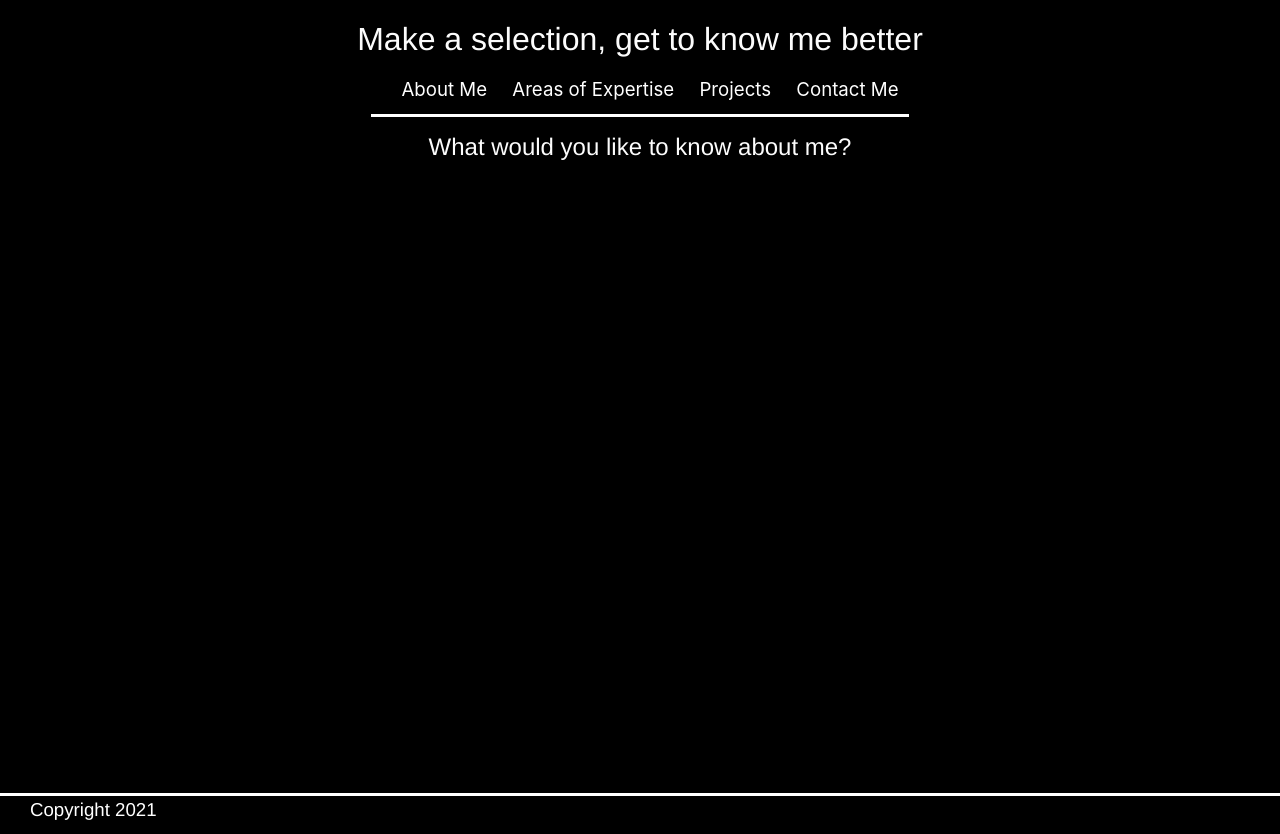
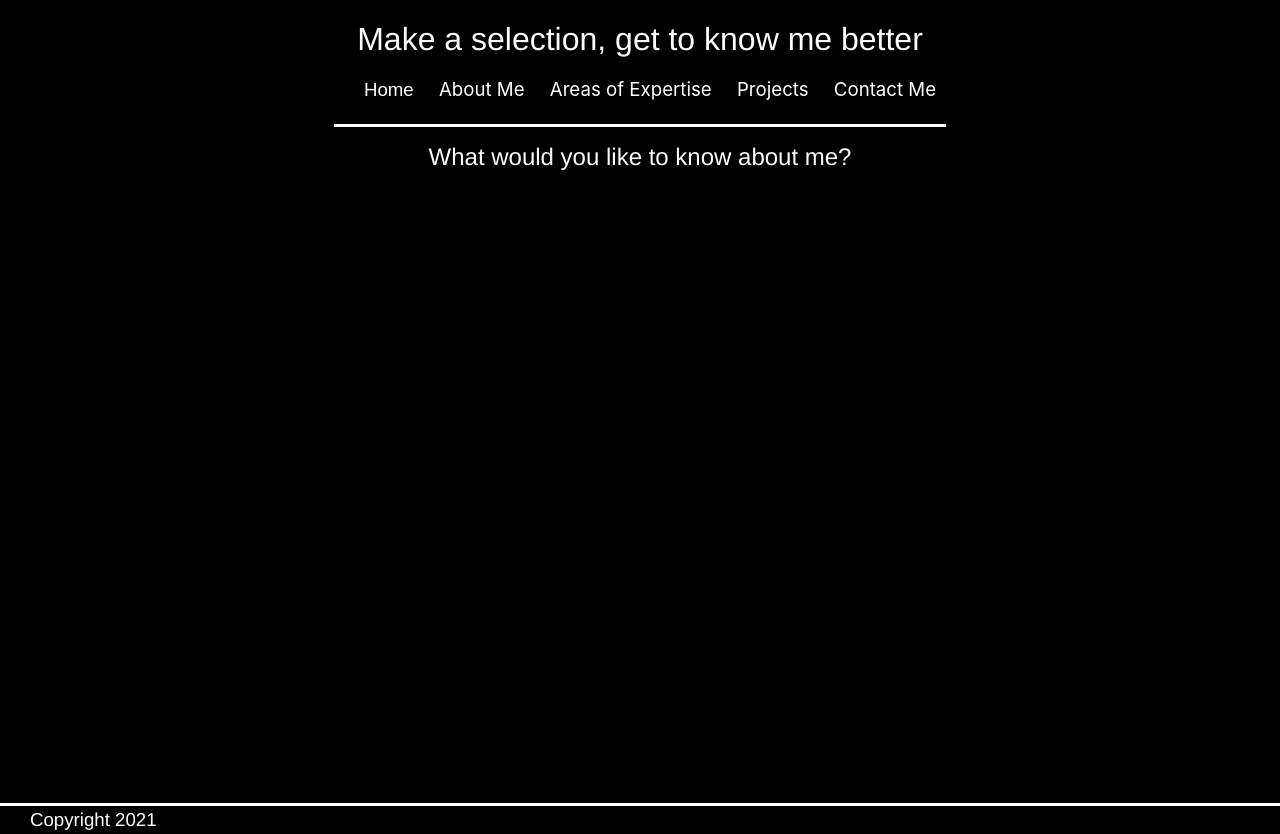
Before and after one commit to roc2246/myPortfolio, a PHP site: page / in a window 1280 px wide. Shown: the part 133-967 px from the top of the page. Run offline with PHP 8.4, Linux system fonts and the light colour scheme.

Commit message:
Improved navigation UX, li is highlighted onclick

```diff
--- a/index.php
+++ b/index.php
@@ -5,6 +5,7 @@
   <h2 class = "fade-in">Make a selection, get to know me better</h2>
   <nav>
     <ul style="list-style-type:none;">
+      <li><a style="text-decoration: none;" href = "index.php">Home</a></li>
       <li style="cursor: pointer;" onclick="toggleOption(0, 1, 2, 3);">About Me</li>
       <li style="cursor: pointer;" onclick="toggleOption(1, 0, 2, 3);">Areas of Expertise</li>
       <li style="cursor: pointer;" onclick="toggleOption(2, 0, 1, 3);">Projects</li>
@@ -116,17 +117,24 @@
 
 <script>
   const option = document.getElementsByClassName("selected-option");
+  const navItem = document.getElementsByTagName("li");
 
   function toggleOption (k, os1, os2, os3){
+
     if(option[k].style.display == 'none'){
+      //Line below is for changing URL on nav click
+      //window.history.pushState('', 'New Page Title', '/new-url.php');
       document.getElementById("main-space").setAttribute("style", "display: none;");
+
       option[k].removeAttribute("style");
       option[os1].setAttribute("style", "display: none;");
       option[os2].setAttribute("style", "display: none;");
       option[os3].setAttribute("style", "display: none;");
-    }else{
-      document.getElementById("main-space").removeAttribute("style");
-      option[k].setAttribute("style", "display: none;");
+
+      navItem[k+1].style.backgroundColor = "grey";
+      navItem[os1+1].setAttribute("style", "background-color: none;");
+      navItem[os2+1].setAttribute("style", "background-color:: none;");
+      navItem[os3+1].setAttribute("style", "background-color: none;");
     }
   }
 
--- a/style.css
+++ b/style.css
@@ -1,4 +1,4 @@
-body {
+body, li>a/*For home link*/ {
     background-color: black;
     color: white ;
 	font-size: 14pt;
@@ -154,7 +154,7 @@ li{
   margin-left: 20px;
 }
 
-li:hover{
+li:hover, li>a:hover/*For home link*/{
   background-color: grey;
 }
 
```
